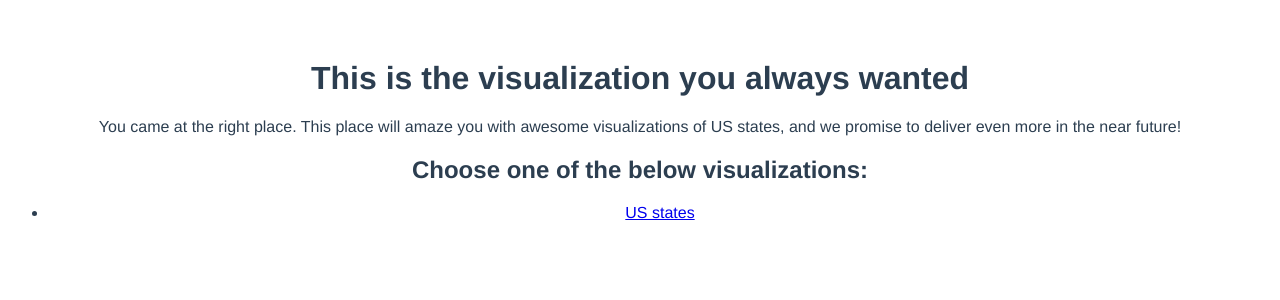
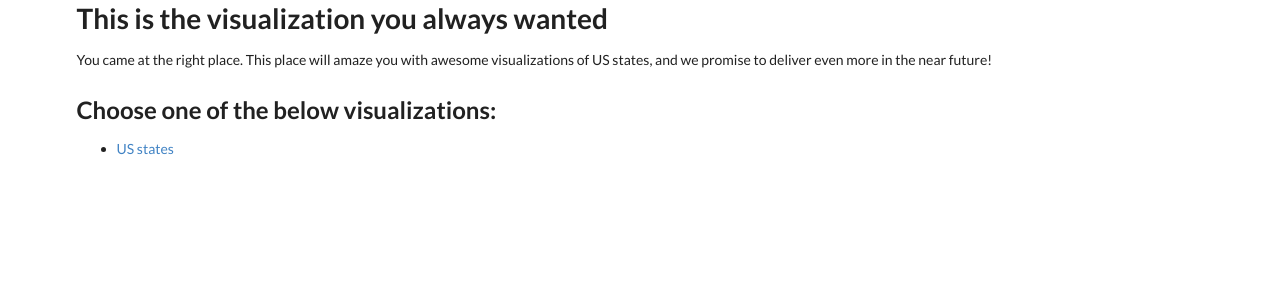
Before and after one commit to edin0x/domino-case, a Vue app: page /usa in a window 1280 px wide. Shown: the top 300 px of the page. Built offline with nearby package versions, Linux system fonts and the light colour scheme.

Commit message:
Add Semantic UI styling

```diff
--- a/package.json
+++ b/package.json
@@ -14,6 +14,7 @@
   },
   "dependencies": {
     "d3": "4.12.0",
+    "semantic-ui-css": "2.2.12",
     "vue": "^2.5.2",
     "vue-router": "^3.0.1"
   },
--- a/src/App.vue
+++ b/src/App.vue
@@ -1,22 +1,13 @@
 <template>
-  <div id="app">
+  <div id="app" class="ui container">
     <router-view/>
   </div>
 </template>
 
 <script>
+import 'semantic-ui-css/semantic.css';
+
 export default {
   name: 'app',
 };
 </script>
-
-<style>
-#app {
-  font-family: 'Avenir', Helvetica, Arial, sans-serif;
-  -webkit-font-smoothing: antialiased;
-  -moz-osx-font-smoothing: grayscale;
-  text-align: center;
-  color: #2c3e50;
-  margin-top: 60px;
-}
-</style>
```
Also changed, not shown: 1 other file (tests, documents, lock files or other folders).
